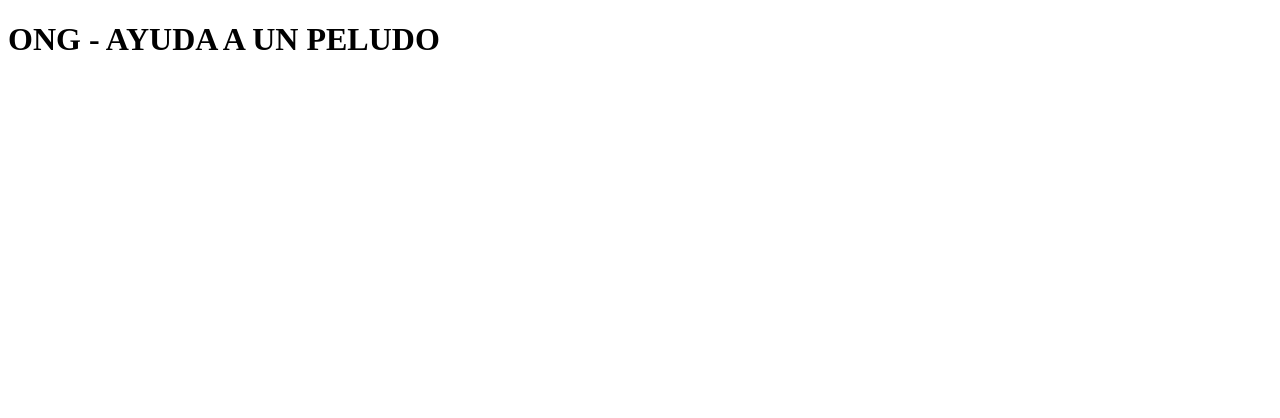
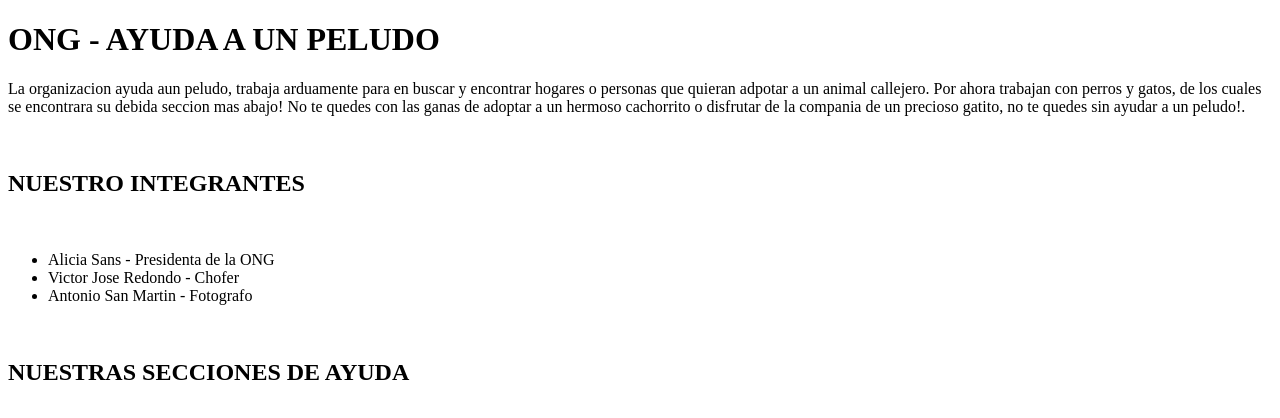
Before and after one commit to macorreai/Actividad1S3, a plain HTML site: page index.html in a window 1280 px wide. Drawn offline with Linux system fonts and the light colour scheme.

Commit message:
Se anade html

```diff
--- a/index.html
+++ b/index.html
@@ -8,6 +8,24 @@
 </head>
 <body>
     <h1>ONG - AYUDA A UN PELUDO</h1>
+    <p>La organizacion ayuda aun peludo, trabaja arduamente para en buscar y encontrar hogares o personas que
+        quieran adpotar a un animal callejero. Por ahora trabajan con perros y gatos, de los cuales
+        se encontrara su debida seccion mas abajo! No te quedes con las ganas de adoptar a un hermoso cachorrito
+        o disfrutar  de la compania de un precioso gatito, no te quedes sin ayudar a un peludo!.
+    </p>
+    <br>
+
+    <h2>NUESTRO INTEGRANTES</h2>
+<br>
+    <ul>
+        <li>Alicia Sans - Presidenta de la ONG</li> <li> Victor Jose Redondo - Chofer</li> <li>Antonio San Martin - Fotografo</li>
+
+    </ul>
+<br>
+
+    <h2>NUESTRAS SECCIONES DE AYUDA</h2>
+<br>
+
 
 </body>
 </html>
```
